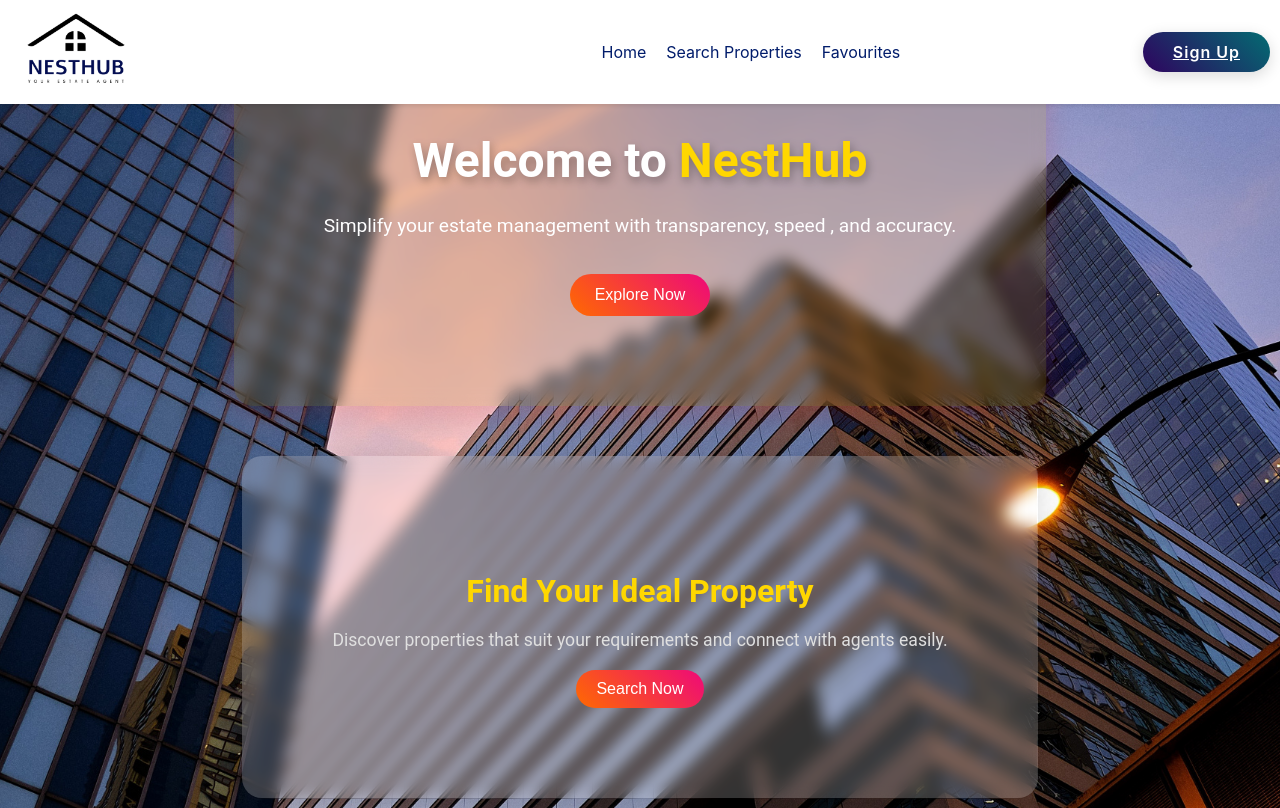
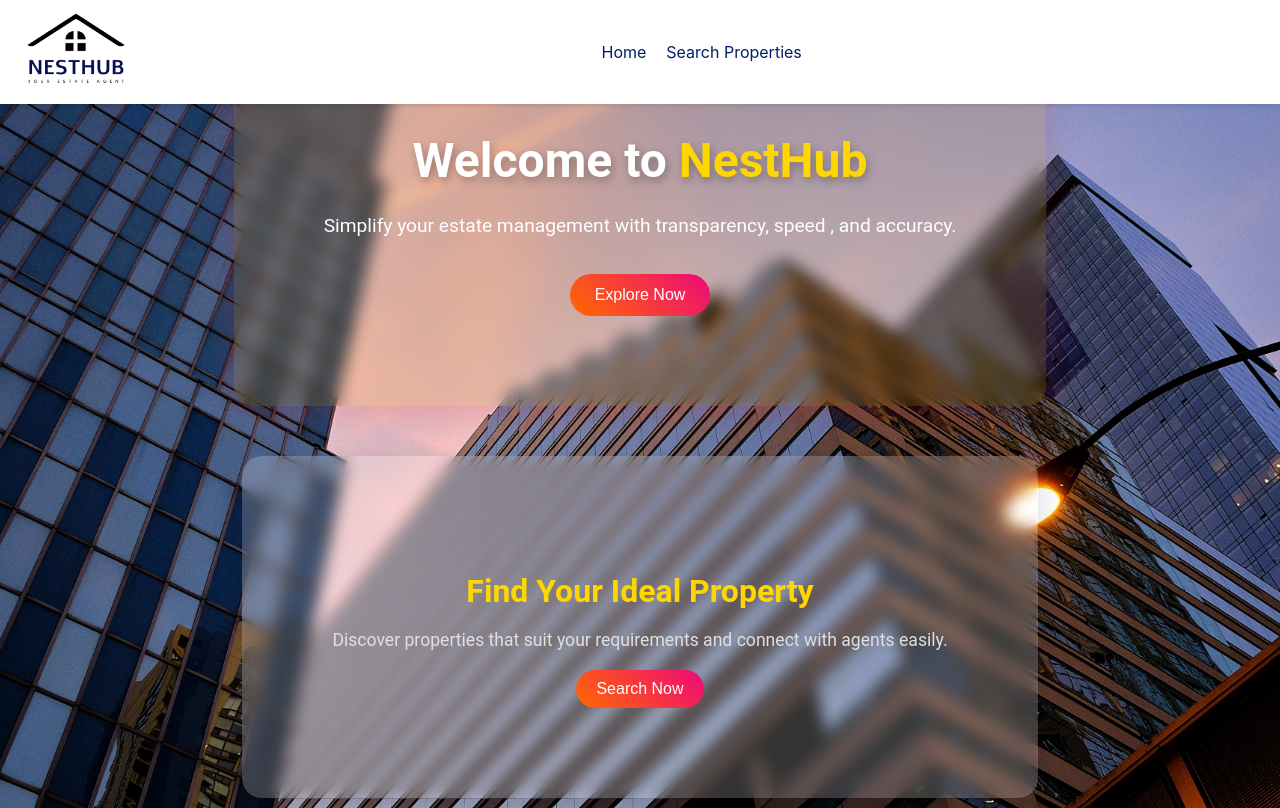
Before and after one commit to MisalSilva/Estate-Agent-Web-Application-ACS-CW11, a React (Create React App) app: page / in a window 1280 px wide. Built offline with nearby package versions, Linux system fonts and the light colour scheme.

Commit message:
Remove Favourites link and Sign Up button from Navbar

```diff
--- a/src/components/Navbar.js
+++ b/src/components/Navbar.js
@@ -16,11 +16,7 @@ function Navbar() {
             <ul className="navbar-links">
                 <li><a href="/" onClick={() => navigate('/')}>Home</a></li>
                 <li><a href="/search" onClick={() => navigate('/search')}>Search Properties</a></li>
-                <li><a href="/">Favourites</a></li>
             </ul>
-            <div className="login-register-buttons">
-                <a href="/login" className='login'>Sign Up</a>
-            </div>
         </nav>
     );
 };
```
